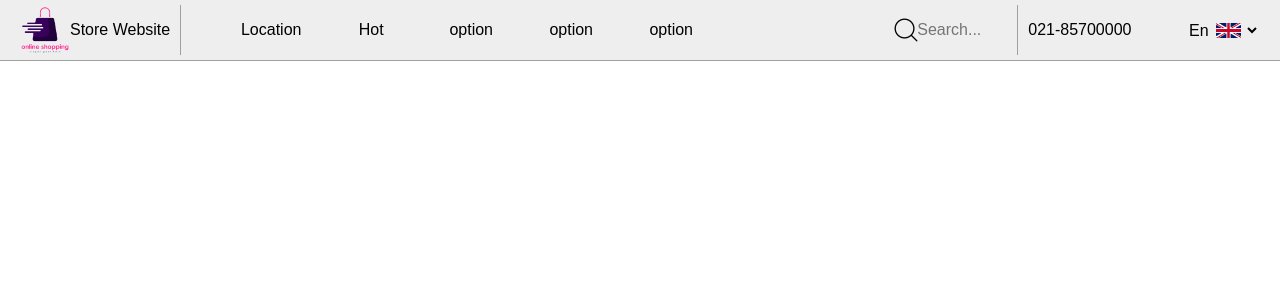
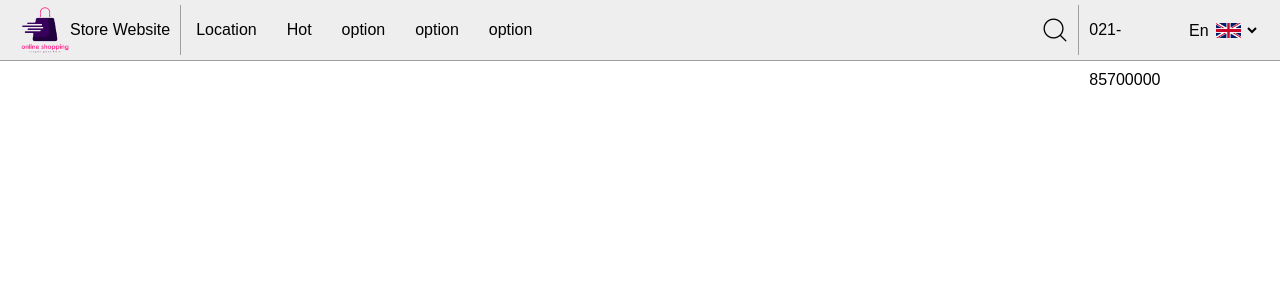
Before and after one commit to behnamsani/store-website, a React (Create React App) app: page / in a window 1280 px wide. Shown: the top 300 px of the page. Built offline with nearby package versions, Linux system fonts and the light colour scheme.

Commit message:
compelet menu

```diff
--- a/src/Components/Header.jsx
+++ b/src/Components/Header.jsx
@@ -4,7 +4,9 @@ import logo from '../images/logo.png';
 import enFlag from '../images/england.png';
 import irFlag from '../images/iran.png';
 class Header extends Component {
-    state = {  }
+    state = {
+        searchOk:false,
+     }
     render() {
         return (
             <div id={styles.header}>
@@ -22,9 +24,8 @@ class Header extends Component {
                             <li>option</li>
                         </ul>
                     </span>
-                    <span id={styles.search}>
+                    <span onClick={this.searchHandel} id={styles.search}>
                         <i></i>
-                        <input type="text" placeholder='Search...'/>
                     </span>
                     <span id={styles.connectUs}>
                         021-85700000
@@ -38,27 +39,15 @@ class Header extends Component {
                         </select>
                     </span>
                 </div>
-                <div id={styles.bottomHeader}>
-                    <span id={styles.products}></span>
-                    <span id={styles.search}></span>
-                    <span id={styles.userInformation}>
-                        <div id={styles.card}></div>
-                        <div id={styles.Favorites}></div>
-                        <div id={styles.account}></div>
-                        <div id={styles.balance}></div>
-                    </span>
-                </div>
+                <input  className={this.state.searchOk ? styles.searchOpen : styles.searchClose } type="text" placeholder='Search...'/>
             </div>
         );
+    }
+    searchHandel = () => {
+        this.setState({
+            searchOk : !this.state.searchOk,
+        })
     }
 }
 
 export default Header;
-<>
-    <div>
-
-    </div>
-    <div>
-
-    </div>
-</>
--- a/src/Css/Header.module.css
+++ b/src/Css/Header.module.css
@@ -1,12 +1,9 @@
 #header{
     width: 100%;
     height: 140px;
+    position: fixed;
 }
-#header span {
-    width: fit-content;
-    height: fit-content;
-    margin: 0 20px;
-}
+
 #topHeader{
     width: 100%;
     height: 60px;
@@ -15,12 +12,15 @@
     align-items: center;
     border-bottom: solid 1px #a0a0a0;
     background: #eee;
+    position: relative;
+    z-index: 20;
 }
 #logo{
     display: flex;
     justify-content: center;
     align-items: center;
     border-right:solid 1px #a0a0a0;
+    margin-left:20px;
 }
 #logo img{
     width: 50px;
@@ -45,39 +45,61 @@
 }
 #menu ul li{
     list-style: none;
-    width: 100px;
     height: 60px;
     line-height: 60px;
     cursor: pointer;
     text-align: center;
+    padding: 0 15px;
 }
 #search{
-    margin: 0!important;
-    height: 60px !important;
-    background: #fff;
-    padding: 0;
-    position: relative;
+    height: 60px;
+    width: 32px;
     background: #eee;
     transition: all 500ms;
+    position: relative;
+    cursor: pointer;
+    padding: 0 10px;
 }
 #search:hover{
-    background: rgb(244, 209, 255);
+    background: rgb(216, 216, 216);
 }
-#search input:hover{
-    width: 180px;
-    margin-left: 8px;
 
-}
-#search input{
+.searchOpen{
     transition: all 500ms;
     height: inherit;
     border: none;
     outline: none;
-    background: rgb(255, 255, 255);
-    padding-left: 25px;
-    width: 80px;
-    background: none;
-    margin-left: 2px;
+    background: rgba(180, 180, 180, 0.541);
+    position: absolute;
+    top: 0;
+    right: 0;
+    left: 0;
+    margin: auto;
+    transform: translateY(60px);
+    z-index: 0;
+    width: 70%;
+    height: 60px;
+    border-bottom-left-radius: 10px;
+    border-bottom-right-radius: 10px;
+    padding:0 15px;
+}
+.searchClose{
+    transform: translateY(0);
+    z-index: 0;
+    position: absolute;
+    top: 0;
+    right: 0;
+    left: 0;
+    margin: auto;
+    transition: all 500ms;
+    border: none;
+    outline: none;
+    background: rgb(216, 216, 216);
+    width: 70%;
+    height: 60px;
+    border-bottom-left-radius: 10px;
+    border-bottom-right-radius: 10px;
+    padding: 0 15px;
 }
 #search i{
     display: block;
@@ -85,7 +107,7 @@
     height: 32px;
     background: url('../images/searchB.png') no-repeat ;
     background-size: 32px 32px;
-    position: absolute;left: 0;
+    position: absolute;left: 0;right: 0;
     top: 0;bottom: 0;margin: auto;
 }
 #connectUs{
@@ -93,14 +115,12 @@
     height: 50px !important;
     line-height: 50px;
     padding: 0 10px;
-    width: 200px !important;
     display: block;
 }
 #language{
-    width: 75px !important;
     height: 30px !important;
     position: relative;
-    margin-left: 0!important;
+    margin-right: 20px;
 }
 
 #language img{
```
